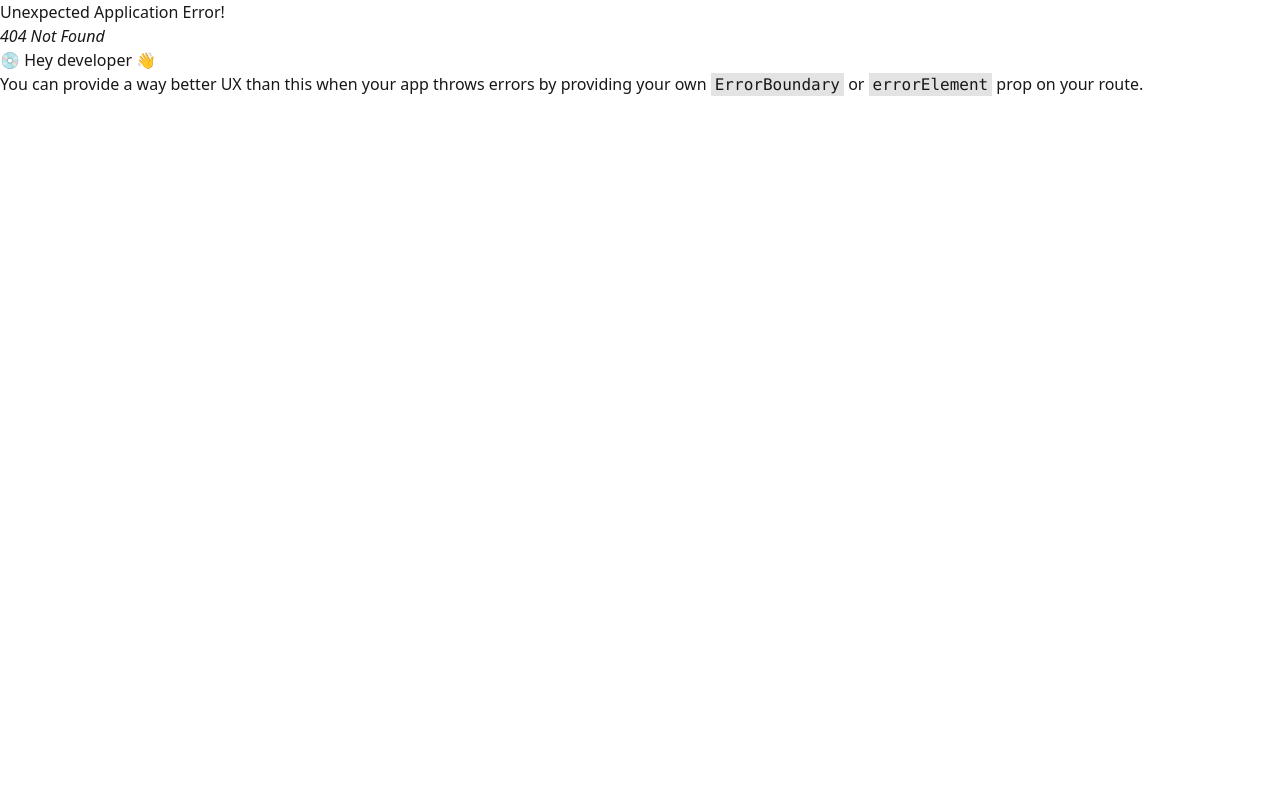
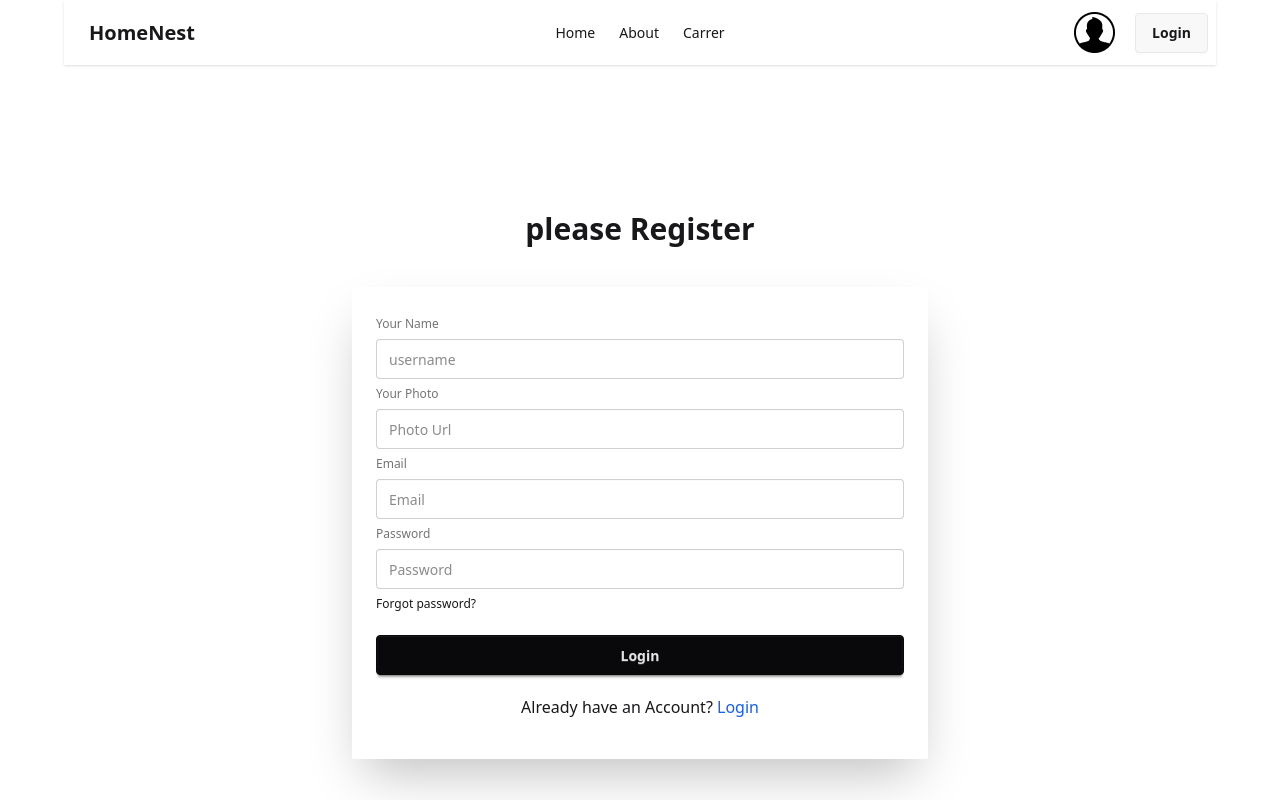
Before and after one commit to mustafa-siam/Real_Estate, a React (Vite) app: page /register in a window 1280 px wide. Before the commit this address had no page. Shown: the top 800 px of the page. Built offline with nearby package versions, Linux system fonts and the light colour scheme; no server answers.

Commit message:
estate details

```diff
--- /dev/null
+++ b/src/Pages/LoginRegistration/Login.jsx
@@ -0,0 +1,49 @@
+import { Link, useLocation, useNavigate } from "react-router-dom";
+import Navbar from "../Navbar/Navbar";
+import Footer from "../footer/Footer";
+import { useContext } from "react";
+import { authcontext } from "../../authprovider/Authprovider";
+
+const Login = () => {
+    const location=useLocation();
+    const navigate=useNavigate();
+    const {signIn}=useContext(authcontext)
+    const handlelogin=(e)=>{
+        e.preventDefault();
+        const form=new FormData(e.currentTarget);
+        const email=form.get('email');
+        const password=form.get('password')
+        signIn(email,password)
+        .then(result=>{
+            navigate(location?.state&&location.state)
+            console.log(result.user);
+        })
+        .catch(error=>{
+            console.error(error)
+        })
+    }
+    return (
+        <>
+        <Navbar></Navbar>
+          <div>
+            <div className="h-screen flex items-center flex-col justify-center">
+            <h1 className="text-3xl font-bold my-10 text-center ">please Login</h1>
+      <form onSubmit={handlelogin} className="md:w-3/4 lg:w-1/2 w-3/4 mx-auto shadow-2xl p-6">
+      <fieldset className="fieldset">
+          <label className="fieldset-label">Email</label>
+          <input type="email" name="email" className="input w-full" placeholder="Email" />
+          <label className="fieldset-label">Password</label>
+          <input type="password" name="password" className="input w-full" placeholder="Password" />
+          <div><a className="link link-hover">Forgot password?</a></div>
+          <button className="btn btn-neutral mt-4">Login</button>
+        </fieldset>
+        <p className="text-center my-4">Don't have an Account? <Link className="text-blue-600" to={'/register'}>Register</Link></p>
+      </form>
+    </div>
+        </div>
+        <Footer></Footer>
+        </>
+    );
+};
+
+export default Login;
--- /dev/null
+++ b/src/Pages/LoginRegistration/Registration.jsx
@@ -0,0 +1,50 @@
+import { Link } from "react-router-dom";
+import Navbar from "../Navbar/Navbar";
+import Footer from "../footer/Footer";
+import { useContext } from "react";
+import { authcontext } from "../../authprovider/Authprovider";
+
+const Registration = () => {
+    const {creatuser}=useContext(authcontext)
+    const handleregister=(e)=>{
+        e.preventDefault();
+        const form=new FormData(e.currentTarget);
+        const name=form.get('name');
+        const photourl=form.get('photourl');
+        const email=form.get('email');
+        const password=form.get('password');
+        creatuser(email,password)
+        .then(result=>{
+            console.log(result.user)
+        })
+        .catch(error=>{
+            console.error(error)
+        })
+    }
+    return (
+        <div>
+            <Navbar></Navbar>
+            <div className="h-screen flex items-center flex-col justify-center">
+            <h1 className="text-3xl font-bold my-10 text-center ">please Register</h1>
+      <form onSubmit={handleregister} className="md:w-3/4 lg:w-1/2 w-3/4 mx-auto shadow-2xl p-6">
+      <fieldset className="fieldset">
+      <label className="fieldset-label">Your Name</label>
+      <input type="text" name="name" className="input w-full" placeholder="username" />
+      <label className="fieldset-label">Your Photo</label>
+      <input type="text" name="photourl" className="input w-full" placeholder="Photo Url" />
+          <label className="fieldset-label">Email</label>
+          <input type="email" name="email" className="input w-full" placeholder="Email" />
+          <label className="fieldset-label">Password</label>
+          <input type="password" name="password" className="input w-full" placeholder="Password" />
+          <div><a className="link link-hover">Forgot password?</a></div>
+          <button className="btn btn-neutral mt-4">Login</button>
+        </fieldset>
+        <p className="text-center my-4">Already have an Account? <Link className="text-blue-600" to={'/login'}>Login</Link></p>
+      </form>
+    </div>
+    <Footer></Footer>
+        </div>
+    );
+};
+
+export default Registration;
--- a/src/Pages/Navbar/Navbar.jsx
+++ b/src/Pages/Navbar/Navbar.jsx
@@ -1,7 +1,13 @@
+import { useContext } from "react";
 import { Link, NavLink } from "react-router-dom";
+import { authcontext } from "../../authprovider/Authprovider";
 
 
 const Navbar = () => {
+  const {user,logout}=useContext(authcontext)
+  const handlelogout=()=>{
+    logout()
+  }
     const navlinks=<>
     <li><NavLink to={'/'}>Home</NavLink></li>
     <li><NavLink to={'/about'}>About</NavLink></li>
@@ -29,7 +35,9 @@ const Navbar = () => {
   </div>
   <div className="navbar-end">
     <img className=" pr-5" src="/src/assets/user.png" alt="" />
-     <Link to={'/login'}><button className="btn">Login</button></Link>
+    {
+      user? <button className="btn" onClick={handlelogout}>LogOut</button>:<Link to={'/login'}><button className="btn">Login</button></Link>
+    }
   </div>
   </div>
     );
--- /dev/null
+++ b/src/Route/Privateroute.jsx
@@ -0,0 +1,17 @@
+import { useContext } from "react";
+import { authcontext } from "../authprovider/Authprovider";
+import { Navigate, useLocation } from "react-router-dom";
+
+const Privateroute = ({children}) => {
+    const location=useLocation();
+    const {user,loader}=useContext(authcontext);
+    if(loader){
+        return <span className="loading loading-spinner loading-xl"></span>
+    }
+    if(user){
+        return children;
+    }
+    return <Navigate state={location.pathname} to={'/login'}></Navigate>
+};
+
+export default Privateroute;
--- /dev/null
+++ b/src/Route/Routes.jsx
@@ -0,0 +1,35 @@
+import { createBrowserRouter } from "react-router-dom";
+import Root from "../layout/Root";
+import Home from "../Pages/Home";
+import Estatedetails from "../Pages/properties/view property/Estatedetails";
+import Login from "../Pages/LoginRegistration/Login";
+import Registration from "../Pages/LoginRegistration/Registration";
+import Privateroute from "./Privateroute";
+
+const router = createBrowserRouter([
+    {
+    path:'/',
+    element:<Root></Root>,
+    children:[{
+        path:'/',
+        element:<Home></Home>,
+        loader:()=>fetch('/estates.json')
+    },
+    {
+        path:'/estatedetails/:id',
+        element:<Privateroute><Estatedetails></Estatedetails></Privateroute>,
+        loader:()=>fetch('/estates.json')
+    },
+    {
+        path:'/login',
+        element:<Login></Login>
+    },
+    {
+        path:'/register',
+        element:<Registration></Registration>
+    }
+]
+}
+])
+;
+export default router;
--- a/src/Routes.jsx
+++ /dev/null
@@ -1,24 +0,0 @@
-import { createBrowserRouter } from "react-router-dom";
-import Root from "./layout/Root";
-import Home from "./Pages/Home";
-import Estatedetails from "./Pages/properties/view property/Estatedetails";
-
-const router = createBrowserRouter([
-    {
-    path:'/',
-    element:<Root></Root>,
-    children:[{
-        path:'/',
-        element:<Home></Home>,
-        loader:()=>fetch('/estates.json')
-    },
-    {
-        path:'/estatedetails/:id',
-        element:<Estatedetails></Estatedetails>,
-        loader:()=>fetch('/estates.json')
-    }
-]
-}
-])
-;
-export default router;
--- /dev/null
+++ b/src/authprovider/Authprovider.jsx
@@ -0,0 +1,44 @@
+import { createContext, useEffect, useState } from "react";
+import app from "../firebase/firebase_config";
+import { createUserWithEmailAndPassword, getAuth, onAuthStateChanged, signInWithEmailAndPassword, signOut, } from "firebase/auth";
+export const authcontext=createContext();
+const Authprovider = ({children}) => {
+    const [user,setuser]=useState(null);
+    const [loader,setloader]=useState(true);
+    const auth=getAuth(app);
+    const creatuser=(email,password)=>{
+        setloader(true)
+        return createUserWithEmailAndPassword(auth, email, password)
+    }
+    const signIn=(email,password)=>{
+        setloader(true);
+        return signInWithEmailAndPassword(auth, email, password)
+    }
+    const logout=()=>{
+        setloader(true)
+        return signOut(auth)
+    }
+    useEffect(()=>{
+        const unsubscribe=onAuthStateChanged(auth,currentuser=>{
+             setuser(currentuser);
+             setloader(false)
+        })
+        return ()=>{
+            unsubscribe();
+        }
+    },[])
+    const authinfo={
+        creatuser,
+        signIn,
+        logout,
+        user,
+        loader
+    }
+    return (
+        <authcontext.Provider value={authinfo}>
+            {children}
+        </authcontext.Provider>
+    );
+};
+
+export default Authprovider;
--- /dev/null
+++ b/src/firebase/firebase_config.js
@@ -0,0 +1,18 @@
+// Import the functions you need from the SDKs you need
+import { initializeApp } from "firebase/app";
+// TODO: Add SDKs for Firebase products that you want to use
+// https://firebase.google.com/docs/web/setup#available-libraries
+
+// Your web app's Firebase configuration
+const firebaseConfig = {
+  apiKey: "AIzaSyB98DnEGLFgh__bvjcfwDQUl_TLQzEjf9w",
+  authDomain: "homenest-53e4d.firebaseapp.com",
+  projectId: "homenest-53e4d",
+  storageBucket: "homenest-53e4d.firebasestorage.app",
+  messagingSenderId: "516736077819",
+  appId: "1:516736077819:web:be6bb2f196c4432084055e"
+};
+
+// Initialize Firebase
+const app = initializeApp(firebaseConfig);
+export default app;
--- a/src/main.jsx
+++ b/src/main.jsx
@@ -2,11 +2,15 @@ import { StrictMode } from 'react'
 import { createRoot } from 'react-dom/client'
 import './index.css'
 import { RouterProvider } from 'react-router-dom'
-import router from './Routes.jsx'
+
+import Authprovider from './authprovider/Authprovider.jsx'
+import router from './Route/Routes.jsx'
 createRoot(document.getElementById('root')).render(
   <StrictMode>
+    <Authprovider>
     <RouterProvider router={router}>
 
-    </RouterProvider>
+</RouterProvider>
+    </Authprovider>
   </StrictMode>,
 )
```
Also changed, not shown: src/assets/rent.webp (deleted), src/assets/sell.webp (deleted).
